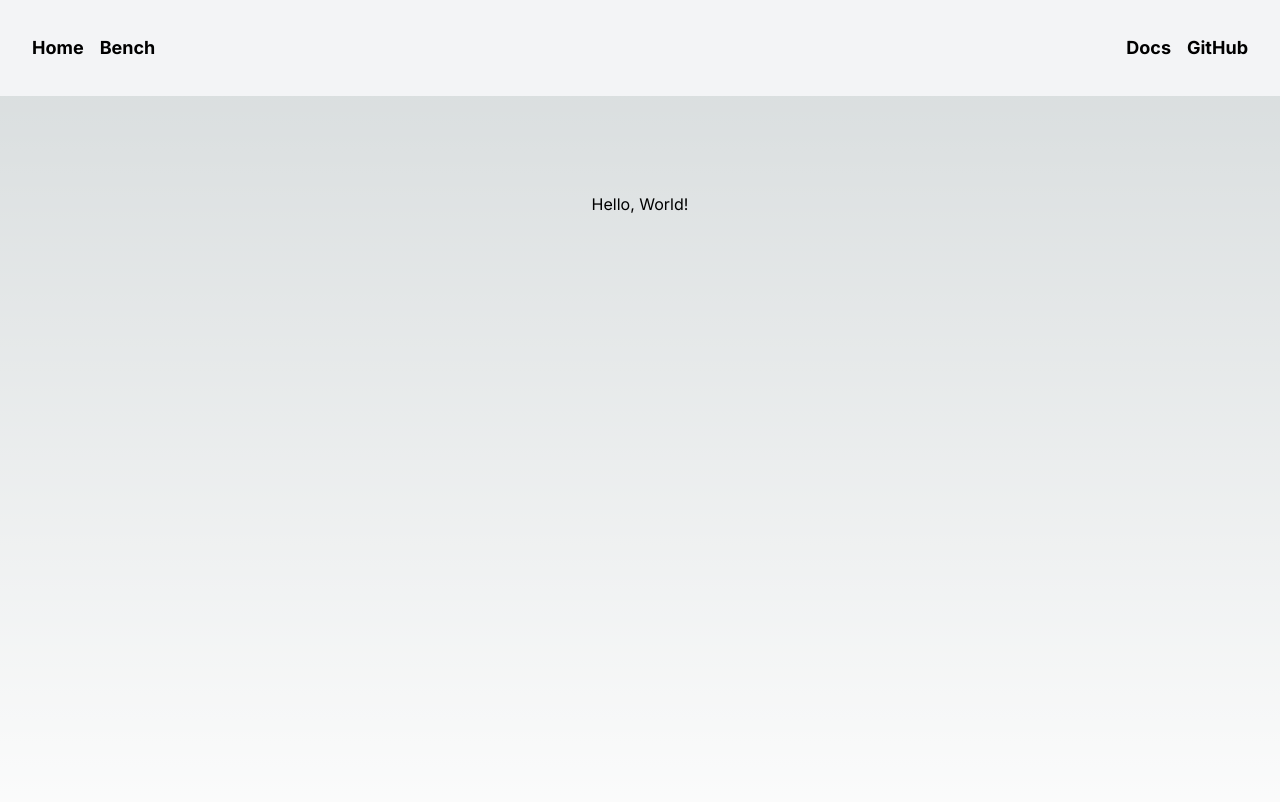
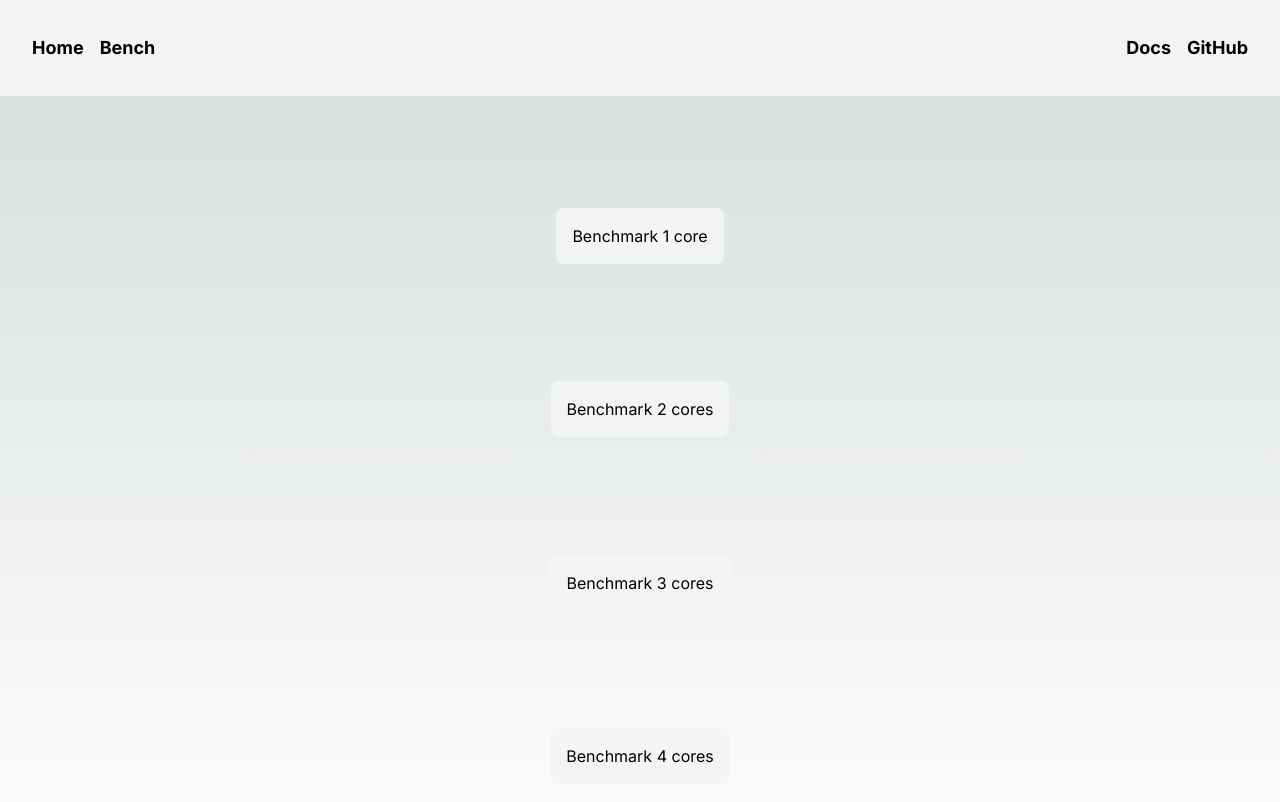
Before and after one commit to lightningbolts/fusionmark, a Next.js app: page /bench in a window 1280 px wide. Shown: the top 802 px of the page. Built offline with nearby package versions, Linux system fonts and the light colour scheme.

Commit message:
Added webworkers

```diff
--- /dev/null
+++ b/app/api/bench/route.ts
@@ -0,0 +1,22 @@
+import { Worker } from 'worker_threads';
+
+export function GET() {
+    try {
+        // Create a new Worker object
+        const worker = new Worker('./app/api/bench/worker.js');
+
+        // Send data to the worker
+        worker.postMessage({ numbers: [1, 2, 3, 4, 5] });
+
+        // Listen for messages from the worker
+        worker.on('message', (event: { sum: any; }) => {
+            console.log('Sum:', event.sum);
+        });
+
+        return { status: 200, body: 'Success' };
+    }
+    catch (error) {
+        console.error(error);
+        return { status: 500, body: 'Internal Server Error' };
+    }
+}
--- /dev/null
+++ b/app/api/bench/worker.js
@@ -0,0 +1,8 @@
+const { parentPort } = require('worker_threads');
+
+parentPort.on('message', function (data) {
+    var numbers = data.numbers;
+    var sum = numbers.reduce(function (a, b) { return a + b; }, 0);
+    // Send result back to the main thread
+    parentPort.postMessage({ sum: sum });
+});
--- a/app/bench/page.tsx
+++ b/app/bench/page.tsx
@@ -1,16 +1,21 @@
 "use client";
 import React from "react";
 
-
-const benchmarkHandler = () => {
-    console.log("Benchmarked");
+const benchmarkHandler = (numCores: number) => {
+    // Use /api/bench to benchmark the server
+    fetch(`/api/bench?numCores=${numCores}`, { method: 'GET' })
+        .then(res => res.json())
+        .then(data => console.log(data));
 }
 
 export default function Bench() {
-    benchmarkHandler();
     return (
         <div className="flex min-h-screen flex-col items-center justify-between p-24">
-            Hello, World!
+            {[1, 2, 3, 4].map(numCores => (
+                <button key={numCores} onClick={() => benchmarkHandler(numCores)} className="p-4 m-4 bg-gray-100 dark:bg-zinc-800/30 rounded-lg">
+                    Benchmark {numCores} core{numCores > 1 ? "s" : ""}
+                </button>
+            ))}
         </div>
     );
 }
--- a/package.json
+++ b/package.json
@@ -10,9 +10,13 @@
   },
   "dependencies": {
     "@vercel/analytics": "^1.3.1",
+    "child_process": "^1.0.2",
     "next": "14.2.4",
     "react": "^18",
-    "react-dom": "^18"
+    "react-dom": "^18",
+    "utils": "^0.3.1",
+    "webworker": "^0.8.4",
+    "worker": "^0.4.0"
   },
   "devDependencies": {
     "@types/node": "^20",
```
Also changed, not shown: 1 other file (tests, documents, lock files or other folders).
